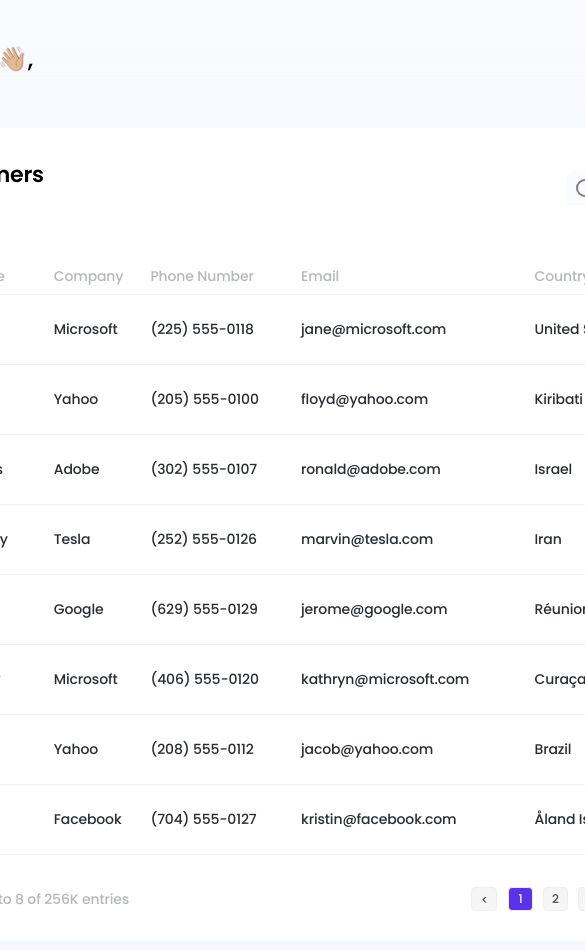
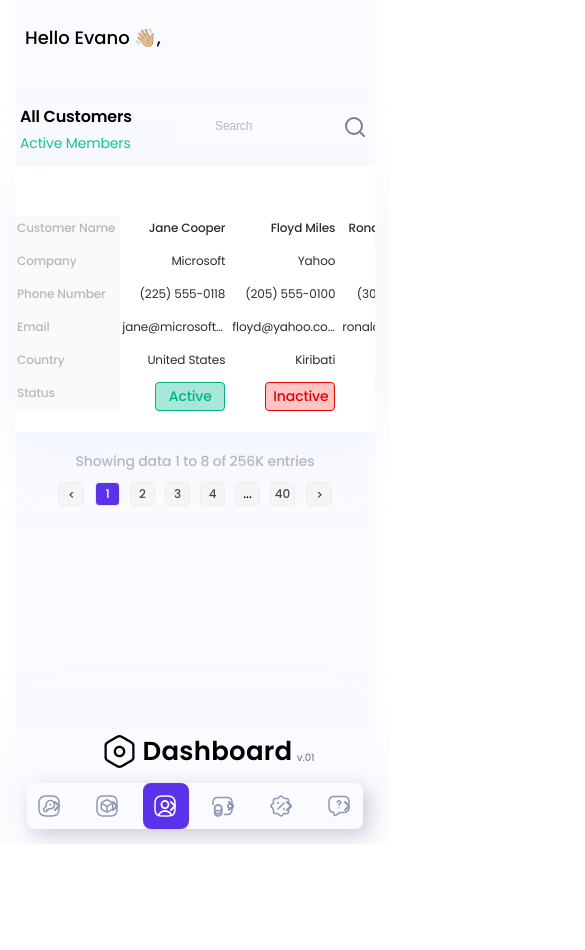
Before and after one commit to freetimezp/js-job-02-testtask-dashboard, a plain HTML site: page index.html in a window 390 px wide. Shown: the top 950 px of the page, 585 px wide, since content can reach past the window. After the commit the page ends 844 px from the top, so only its background shows below. Drawn offline with Linux system fonts and the light colour scheme.

Commit message:
04. js-job-02-testtask-dashboard. Responsive. Mobile.

```diff
--- a/assets/css/style.css
+++ b/assets/css/style.css
@@ -457,5 +457,161 @@ table.dash__content-table
     right: -37px;
 }
 
+/* dashboard end */
 
-/* dashboard end */
+
+/* responsive start */
+@media screen and (max-width: 768px) {
+    .dash__block {
+        flex-direction: column-reverse;
+        justify-content: space-between;
+        height: 100vh;
+    }
+    .dash__sidebar {
+        width: 100%;
+        height: auto;
+        padding: 0;
+        display: flex;
+        align-items: center;
+        justify-content: center;
+        flex-direction: column;
+    }
+
+    .dash__sidebar-logo {
+        margin-bottom: 15px;
+    }
+
+    .dash__user-1 {
+        display: none;
+    }
+    .dash__sidebar-menu {
+        margin-top: 0;
+        padding: 0 ;
+        box-shadow: 5px 5px 20px rgba(0,0,0,.2);
+        margin-bottom: 15px;
+        max-height: 46px;
+        border-radius: 8px;
+        overflow: hidden;
+    }
+    .dash__sidebar-menu__list {
+        display: flex;
+        justify-content: center;
+        align-items: center;
+        flex-direction: row;
+        gap: 12px;
+    }
+    .dash__sidebar-menu__link {
+        width: 46px;
+        overflow: hidden;
+    }
+    .dash__sidebar-menu__text {
+        display: none;
+    }
+
+    .dash__main {
+        padding: 0;
+        display: flex;
+        flex-direction: column;
+        justify-content: space-between;
+    }
+    .dash__content {
+        padding: 0;
+        max-width: 380px;
+        width: 100%;
+        margin-top: 110px;
+        overflow-x: auto;
+    }
+
+    .dash__content-top {
+        position: absolute;
+        top: 100px;
+        left: 20px;
+    }
+    .dash__content-text__title {
+        font-size: 16px;
+    }
+    .dash__content-text__desc {
+        margin-top: 0;
+    }
+    .dash__content-search svg {
+        left: unset;
+        right: 8px;
+    }
+    .dash__content-table {
+        width: 100%;
+        margin-top: 40px;
+    }
+
+    .dash__content-table tr th {
+        padding: 1px 5px 1px 2px;
+        font-size: 12px;
+        white-space: nowrap;
+    }
+    .dash__content-table tr td {
+        padding: 1px 5px 1px 2px;
+        font-size: 12px;
+        font-weight: 400;
+        text-align: right;
+        max-width: 110px;
+        text-overflow: ellipsis;
+        white-space: nowrap;
+        overflow: hidden;
+    }
+    .dash__content-table tr td button {
+        width: 70px;
+        padding: 3px 7px;
+        font-size: 14px;
+    }
+
+    .dash__content-table tbody {
+        display: flex;
+        flex-direction: row;
+        justify-content: start;
+        padding: 10px 0 20px;
+    }
+    .dash__content-table tr {
+        display: flex;
+        flex-direction: column;
+        border-bottom: unset;
+        gap: 10px;
+    }
+    .dash__content-table tr:nth-child(1) {
+        background-color: #fcf9f9;
+        position: sticky;
+        left: 0;
+    }
+    .dash__content-table tr td:nth-child(1) {
+        font-weight: 500;
+    }
+
+    .dash__user-2 {
+        margin-top: 20px;
+        font-size: 18px;
+    }
+
+    .dash__content-bottom {
+        position: absolute;
+        bottom: 40vh;
+        left: 0;
+        width: 100%;
+        padding: 0 20px;
+        flex-direction: column;
+        gap: 10px;
+        justify-content: center;
+        align-items: center;
+    }
+}
+
+@media screen and (max-width: 390px) {
+    .dash__content-search {
+        width: 200px;
+    }
+    .dash__content {
+        width: 360px;
+    }
+    .dash__user-2 {
+        margin-left: 10px;
+    }
+}
+
+/* responsive end */
```
